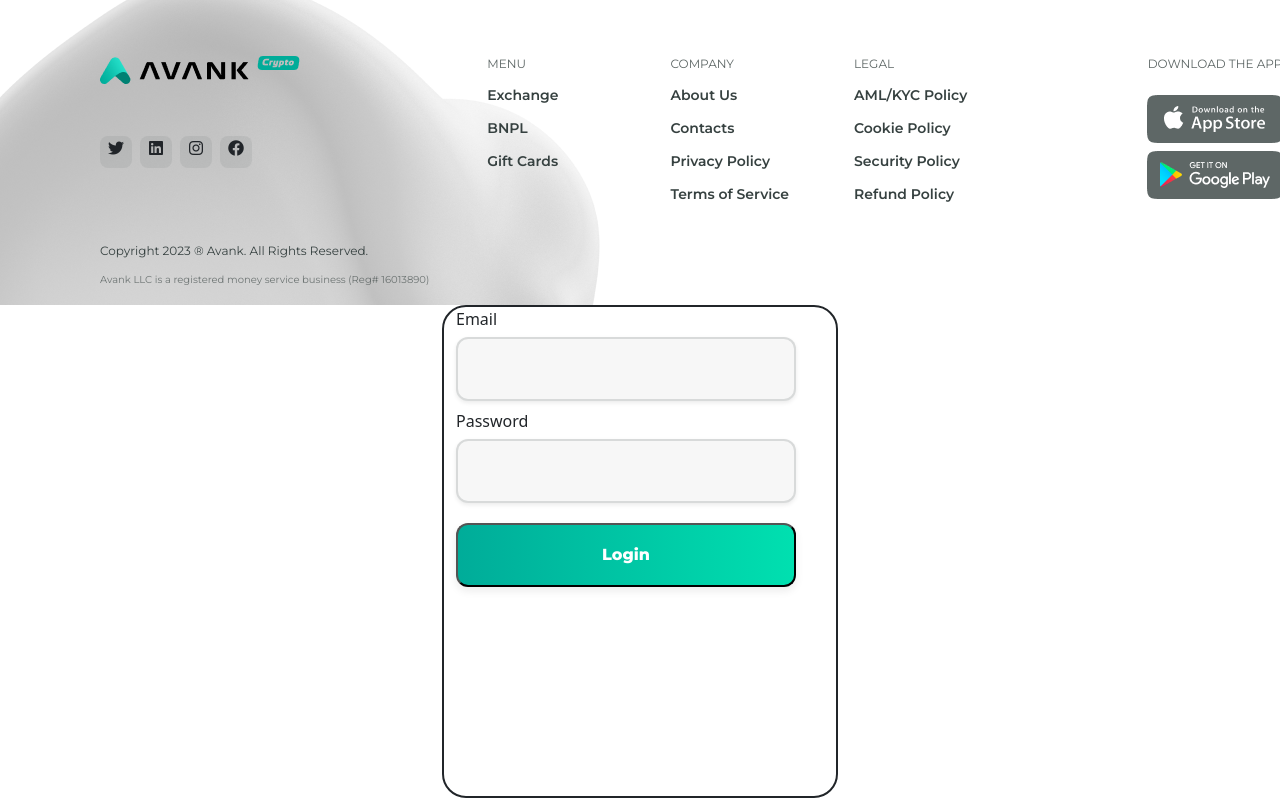
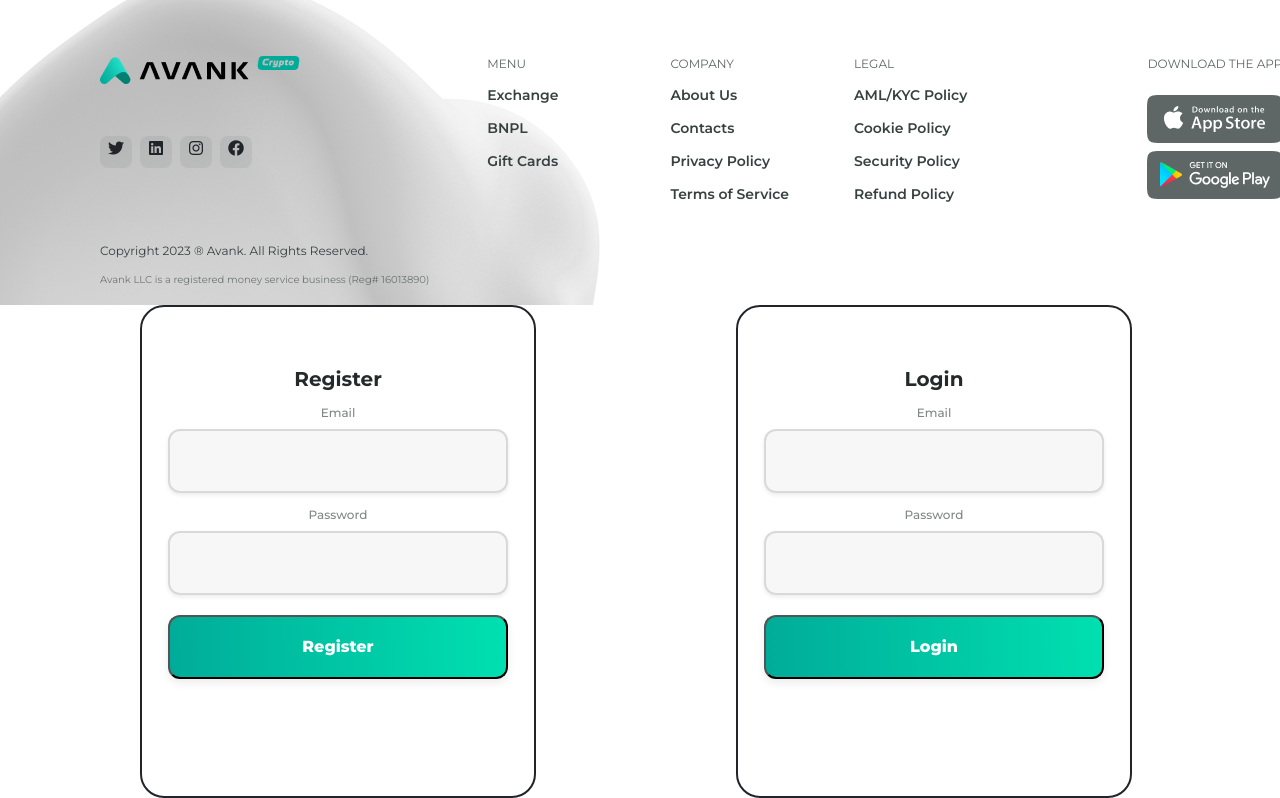
Before and after one commit to jatinrana99/avank, a Vue app: page / in a window 1280 px wide. Shown: the part 1054-1852 px from the top of the page. Built offline with nearby package versions, Linux system fonts and the light colour scheme.

Commit message:
data is now validating from the firebase

```diff
--- a/package.json
+++ b/package.json
@@ -10,7 +10,10 @@
   "dependencies": {
     "core-js": "^3.8.3",
     "firebase": "^9.22.1",
-    "vue": "^3.2.13"
+    "router": "^1.3.8",
+    "vue": "^3.2.13",
+    "vue-router": "^4.0.13",
+    "vuex": "^4.1.0"
   },
   "devDependencies": {
     "@babel/core": "^7.12.16",
--- a/src/components/Form.vue
+++ b/src/components/Form.vue
@@ -1,34 +1,86 @@
 <template>
 
     <section>
-        <div class="container">
-            <form action="">
+        <section class="forms">
+            <form class="register" v-on:click.prevent="register">
+                <h2>Register</h2>
                 <div>
-                    <label for="email">Email</label> <input type="email" id="email" v-model="email" class="char">
-                    <label for="password">Password</label> <input type="password" id="password" v-model="password" class="char">
-                    <button id="button" v-on:click.prevent="submit">Login</button>
+                    <label for="email">Email</label> <br><input type="email" id="email" v-model="register_form.email" class="char">
+                    <br>
+                    <label for="password">Password</label> <input type="password" id="password" v-model="register_form.password" class="char">
+                    <input type="submit" value="Register" id="button"/>
                 </div>
             </form>
-        </div>
+
+            <form class="login" v-on:click.prevent="login">
+                <h2>Login</h2>
+                <div>
+                    <label for="email">Email</label> <br><input type="email" id="email" v-model="login_form.email" class="char">
+                    <br>
+                    <label for="password">Password</label> <input type="password" id="password" v-model="login_form.password" class="char">
+                    <input type="submit" value="Login" id="button" />
+                </div>
+            </form>
+
+
+        </section>
     </section>
 </template>
 
 <script>
+import {ref} from 'vue'
+import {useStore} from 'vuex'
+
 export default {
-    name:`Form`
+    name:`Login`,
+    setup(){
+        const login_form = ref({});
+        const register_form = ref({});
+        const store = useStore();
+
+        const login = () =>{
+            store.dispatch('login', login_form.value);
+        }
+
+        const register = () =>{
+            let ans = store.dispatch('register', register_form.value);
+            console.log(ans)
+        }
+
+    return{
+        login_form,
+        register_form,
+        login,
+        register
+    }
+ }
 }
 </script>
 
 <style scoped>
 
-.container {
-width: 396px;
+h2{
+
+font-family: 'Montserrat';
+font-style: normal;
+font-weight: 700;
+font-size: 20px;
+line-height: 24px;
+
+/* black/solid/600 */
+
+color: #232A29;
+
+}
+
+.forms {
+width: 1396px;
 height: 493px;
-border: 2px solid ;
+/* border: 2px solid ; */
 
 /* white/solid/500 */
 
-background: #FFFFFF;
+background-color: #FFFFFF;
 border-radius: 24px;
 display: flex;
 }
@@ -40,7 +92,7 @@ height: 64px;
 /* black/transparent/25 */
 
 background: rgba(54, 65, 64, 0.04);
-/* black/transparent/100 */
+/* /* black/transparent/100 */
 
 border: 2px solid rgba(54, 65, 64, 0.16);
 box-shadow: 0px 2px 4px rgba(0, 0, 0, 0.08);
@@ -74,4 +126,48 @@ margin-top: 12px;
 
 }
 
+.register{
+    /* display: flex; */
+text-align: center;
+width: 396px;
+height: 493px;
+border: 2px solid ;
+margin-left: 200px;
+margin-right: 200px;
+padding-top: 60px;
+border-radius: 24px;
+background-color: #FFFFFF;
+}
+
+
+.login{
+text-align: center;
+width: 396px;
+height: 493px;
+border: 2px solid ;
+padding-top: 60px;
+border-radius: 24px;
+background-color: #FFFFFF;
+
+}
+
+
+label{
+
+
+font-family: 'Montserrat';
+font-style: normal;
+font-weight: 500;
+font-size: 12px;
+line-height: 15px;
+/* identical to box height */
+
+
+/* black/transparent/300 */
+
+color: rgba(54, 65, 64, 0.64);
+}
+
+
+
 </style>
--- /dev/null
+++ b/src/components/Login.vue
@@ -0,0 +1,77 @@
+<template>
+
+    <section>
+        <div class="container">
+            <form action="">
+                <div>
+                    <label for="email">Email</label> <input type="email" id="email" v-model="email" class="char">
+                    <label for="password">Password</label> <input type="password" id="password" v-model="password" class="char">
+                    <button id="button" v-on:click.prevent="submit">Login</button>
+                </div>
+            </form>
+        </div>
+    </section>
+</template>
+
+<script>
+export default {
+    name:`Form`
+}
+</script>
+
+<style scoped>
+
+.container {
+width: 396px;
+height: 493px;
+border: 2px solid ;
+
+/* white/solid/500 */
+
+background: #FFFFFF;
+border-radius: 24px;
+display: flex;
+}
+
+.char{
+width: 340px;
+height: 64px;
+
+/* black/transparent/25 */
+
+background: rgba(54, 65, 64, 0.04);
+/* black/transparent/100 */
+
+border: 2px solid rgba(54, 65, 64, 0.16);
+box-shadow: 0px 2px 4px rgba(0, 0, 0, 0.08);
+border-radius: 12px;
+margin-top: 6px;
+margin-bottom: 8px;
+}
+
+#button{
+width: 340px;
+height: 64px;
+
+background: linear-gradient(88.84deg, #00AC99 0%, #00E0B0 100%);
+box-shadow: 0px 4px 8px rgba(0, 0, 0, 0.08);
+border-radius: 12px;
+
+font-family: 'Montserrat';
+font-style: normal;
+font-weight: 900;
+font-size: 16px;
+line-height: 20px;
+/* identical to box height */
+
+text-align: center;
+
+/* white/solid/500 */
+
+color: #FFFFFF;
+
+margin-top: 12px;
+
+}
+
+</style>
--- a/src/firebase/index.js
+++ b/src/firebase/index.js
@@ -1,6 +1,6 @@
 // Import the functions you need from the SDKs you need
 import { initializeApp } from "firebase/app";
-import { getAnalytics } from "firebase/analytics";
+
 import {getAuth} from "firebase/auth";
 // TODO: Add SDKs for Firebase products that you want to use
 // https://firebase.google.com/docs/web/setup#available-libraries
@@ -19,7 +19,7 @@ const firebaseConfig = {
 
 // Initialize Firebase
 const app = initializeApp(firebaseConfig);
-const analytics = getAnalytics(app);
+
 const auth = getAuth(app);
 
 export {auth};
--- a/src/main.js
+++ b/src/main.js
@@ -1,4 +1,6 @@
 import { createApp } from 'vue'
 import App from './App.vue'
+import store from './store'
+import router from './routes'
 
-createApp(App).mount('#app')
+createApp(App).use(store).use(router).mount('#app')
--- /dev/null
+++ b/src/routes.js
@@ -0,0 +1,46 @@
+import { createRouter, createWebHashHistory } from "vue-router"
+import Page from './components/Page.vue'
+import Form from './components/Form.vue'
+import {auth} from './firebase/index'
+
+const routes = [
+    {
+        name:`Page`,
+        path:'/',
+        component:Page,
+        meta:{
+            requiresAuth:true
+        }
+    },
+    {
+        name:`Form`,
+        path:'/login',
+        component:Form,
+        meta:{
+            requiresAuth:true
+        }
+    }
+]
+
+
+const router = createRouter({
+    history:createWebHashHistory(process.env.BASE_URL),
+    routes
+})
+
+
+router.beforeEach((to, from, next) => {
+    if (to.path === '/login' && auth.currentUser) {
+      next('/')
+      return;
+    }
+
+    if (to.matched.some(record => record.meta.requiresAuth) && !auth.currentUser) {
+      next('/login')
+      return;
+    }
+
+    next();
+  })
+
+export default router;
--- /dev/null
+++ b/src/store/index.js
@@ -0,0 +1,98 @@
+import { createStore } from 'vuex'
+import router from '../routes'
+import { auth } from '../firebase/index'
+import {createUserWithEmailAndPassword,signInWithEmailAndPassword,signOut}  from 'firebase/auth'
+
+
+export default createStore({
+    state:{
+        user:null
+    },
+    mutations: {
+        SET_USER (state,user){
+            state.user = user
+        },
+        CLEAR_USER(state){
+            state.user = null
+        }
+    },
+    actions:{
+        async login ({commit},details){
+            const {email, password} = details
+
+            try{
+                await signInWithEmailAndPassword(auth, email, password);
+            }
+            catch(error){
+                switch(error.code){
+                    case 'auth/user-not-found':
+                        alert("User not found")
+                        break
+                    case 'auth/wrong-password':
+                        alert("wrong password")
+                    //     break
+                    // default:
+                    //     alert("Something went wrong")
+                }
+                return
+            }
+            commit('SET_USER', auth.currentUser)
+
+            router.push('/')
+        },
+
+        async register ({commit},details){
+
+            const {email, password} = details
+
+            try{
+                await createUserWithEmailAndPassword(auth, email, password);
+            }
+            catch(error){
+                switch(error.code){
+                    case 'auth/email-already-in-use':
+                        alert("Email already in use")
+                        break
+                    case 'auth/invalid-email':
+                        alert("Invalid Email")
+                        break
+                    case 'auth/operation-not-allowed':
+                        alert("operation not allowed")
+                        break
+                    case 'auth/weak-password':
+                        alert("weak password")
+                    //     break
+                    // default:
+                    //     alert("Something went wrong")
+                }
+                return
+            }
+            commit('SET_USER', auth.currentUser)
+
+            router.push('/')
+
+        },
+
+        async logout ({commit}){
+            await signOut(auth)
+            commit('CLEAR_USER')
+
+            router.push('/login')
+        },
+
+        fetchUser ({ commit }) {
+            auth.onAuthStateChanged(async user => {
+              if (user === null) {
+                commit('CLEAR_USER')
+              } else {
+                commit('SET_USER', user)
+
+                if (router.isReady() && router.currentRoute.value.path === '/login') {
+                  router.push('/')
+                }
+              }
+            })
+          }
+
+    }
+})
```
Also changed, not shown: 1 other file (tests, documents, lock files or other folders).
